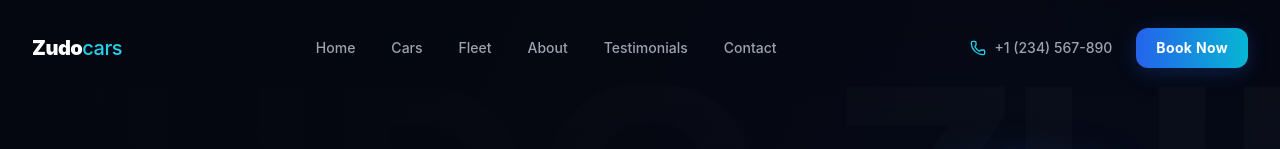
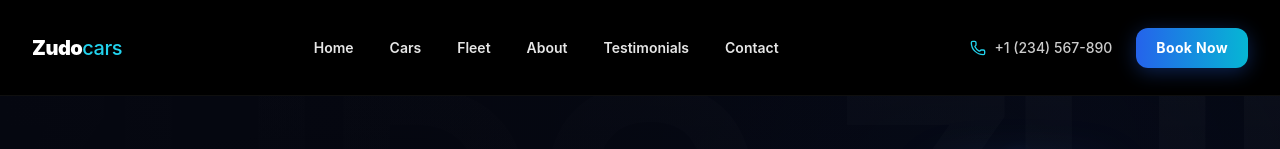
Before and after one commit to zudocarsdevelopment-collab/Zudocars-UI, a React (Vite) app: page / in a window 1280 px wide. Shown: the top 149 px of the page. Built offline with nearby package versions, Linux system fonts and the light colour scheme; the HTML template or start-up script is replaced by a standard one.

Commit message:
navabar_updated

```diff
--- a/src/components/Navbar.jsx
+++ b/src/components/Navbar.jsx
@@ -16,7 +16,7 @@ export default function Navbar() {
   const [open, setOpen] = useState(false)
   const [scrolled, setScrolled] = useState(false)
 
-  // Track page scroll to transform background density dynamically
+  // Track page scroll to tighten the bar height + deepen the shadow
   useEffect(() => {
     const handleScroll = () => {
       if (window.scrollY > 20) {
@@ -33,10 +33,10 @@ export default function Navbar() {
   return (
     <nav
       className={cn(
-        "fixed top-0 left-0 right-0 z-50 transition-all duration-300 border-b",
+        'fixed top-0 left-0 right-0 z-50 transition-all duration-300 bg-black border-b',
         scrolled
-          ? "bg-[#070a13]/85 backdrop-blur-xl border-white/[0.06] shadow-[0_4px_30px_rgba(0,0,0,0.4)] h-16 lg:h-20"
-          : "bg-transparent border-transparent h-20 lg:h-24"
+          ? 'border-white/10 shadow-[0_4px_30px_rgba(0,0,0,0.6)] h-16 lg:h-20'
+          : 'border-white/[0.06] h-20 lg:h-24'
       )}
     >
       <div className="max-w-7xl mx-auto h-full px-4 sm:px-6 lg:px-8">
@@ -60,7 +60,7 @@ export default function Navbar() {
                   key={link.label}
                   to={isRouterLink ? link.href : undefined}
                   href={!isRouterLink ? link.href : undefined}
-                  className={`relative px-4 py-2 text-sm transition-colors duration-300 group ${scrolled ? 'font-semibold text-white' : 'font-medium text-gray-400 hover:text-white'}`}
+                  className="relative px-4 py-2 text-sm font-semibold text-white/90 hover:text-white transition-colors duration-300 group"
                 >
                   {link.label}
                   <span className="absolute bottom-0 left-4 right-4 h-[2px] bg-cyan-400 scale-x-0 group-hover:scale-x-100 transition-transform duration-300 origin-center rounded-full shadow-[0_0_8px_rgba(34,211,238,0.8)]" />
@@ -73,7 +73,7 @@ export default function Navbar() {
           <div className="hidden lg:flex items-center gap-6">
             <a
               href="tel:+1234567890"
-              className="flex items-center gap-2 text-sm font-medium text-gray-400 hover:text-cyan-400 transition-colors duration-300"
+              className="flex items-center gap-2 text-sm font-medium text-white/80 hover:text-cyan-400 transition-colors duration-300"
             >
               <Phone className="w-4 h-4 text-cyan-400" />
               +1 (234) 567-890
@@ -81,9 +81,8 @@ export default function Navbar() {
 
             <a
               href="#booking"
-              className="relative inline-flex items-center gap-1.5 bg-gradient-to-r from-blue-600 to-cyan-500 text-white px-5 py-2.5 rounded-xl text-sm font-bold tracking-wide hover:opacity-95 active:scale-[0.98] transition-all shadow-[0_4px_20px_rgba(37,99,235,0.25)]"
+              className="relative inline-flex items-center gap-1.5 bg-gradient-to-r from-blue-600 to-cyan-500 text-white px-5 py-2.5 rounded-xl text-sm font-bold tracking-wide hover:opacity-95 active:scale-[0.98] transition-all shadow-[0_4px_20px_rgba(37,99,235,0.35)]"
             >
-
               Book Now
             </a>
           </div>
@@ -92,7 +91,7 @@ export default function Navbar() {
           <button
             onClick={() => setOpen(!open)}
             aria-label="Toggle menu"
-            className="lg:hidden p-2.5 rounded-xl bg-white/[0.04] border border-white/[0.08] text-gray-300 hover:text-white hover:bg-white/[0.08] transition-all"
+            className="lg:hidden p-2.5 rounded-xl bg-white/[0.06] border border-white/[0.1] text-white hover:bg-white/[0.12] transition-all"
           >
             {open ? <X className="w-5 h-5" /> : <Menu className="w-5 h-5" />}
           </button>
@@ -102,7 +101,7 @@ export default function Navbar() {
       {/* Mobile Drawer Slide Panel Overlay */}
       <div
         className={cn(
-          'lg:hidden overflow-hidden transition-all duration-300 bg-[#070a13]/95 backdrop-blur-2xl border-b border-white/[0.06]',
+          'lg:hidden overflow-hidden transition-all duration-300 bg-black border-b border-white/10',
           open ? 'max-h-[420px] opacity-100' : 'max-h-0 opacity-0 pointer-events-none'
         )}
       >
@@ -117,17 +116,17 @@ export default function Navbar() {
                 to={isRouterLink ? link.href : undefined}
                 href={!isRouterLink ? link.href : undefined}
                 onClick={() => setOpen(false)}
-                className={`block text-lg px-3 py-3 rounded-xl transition-all ${scrolled ? 'font-semibold text-white' : 'font-bold text-gray-300 hover:text-cyan-400'}`}
+                className="block text-lg font-bold px-3 py-3 rounded-xl text-white hover:text-cyan-400 transition-all"
               >
                 {link.label}
               </LinkComponent>
             )
           })}
 
-          <div className="pt-4 border-t border-white/[0.06] space-y-4">
+          <div className="pt-4 border-t border-white/10 space-y-4">
             <a
               href="tel:+1234567890"
-              className="flex items-center gap-3 px-3 text-base text-gray-400 hover:text-cyan-400 transition-colors"
+              className="flex items-center gap-3 px-3 text-base text-white/80 hover:text-cyan-400 transition-colors"
             >
               <Phone className="w-4 h-4 text-cyan-400" />
               +1 (234) 567-890
@@ -135,7 +134,7 @@ export default function Navbar() {
             <a
               href="/#booking"
               onClick={() => setOpen(false)}
-              className="block bg-gradient-to-r from-blue-600 to-cyan-500 text-white px-5 py-3.5 rounded-xl text-base font-bold text-center shadow-[0_4px_15px_rgba(37,99,235,0.2)]"
+              className="block bg-gradient-to-r from-blue-600 to-cyan-500 text-white px-5 py-3.5 rounded-xl text-base font-bold text-center shadow-[0_4px_15px_rgba(37,99,235,0.3)]"
             >
               Book Now
             </a>
```
Also changed, not shown: 1 other file (tests, documents, lock files or other folders).
